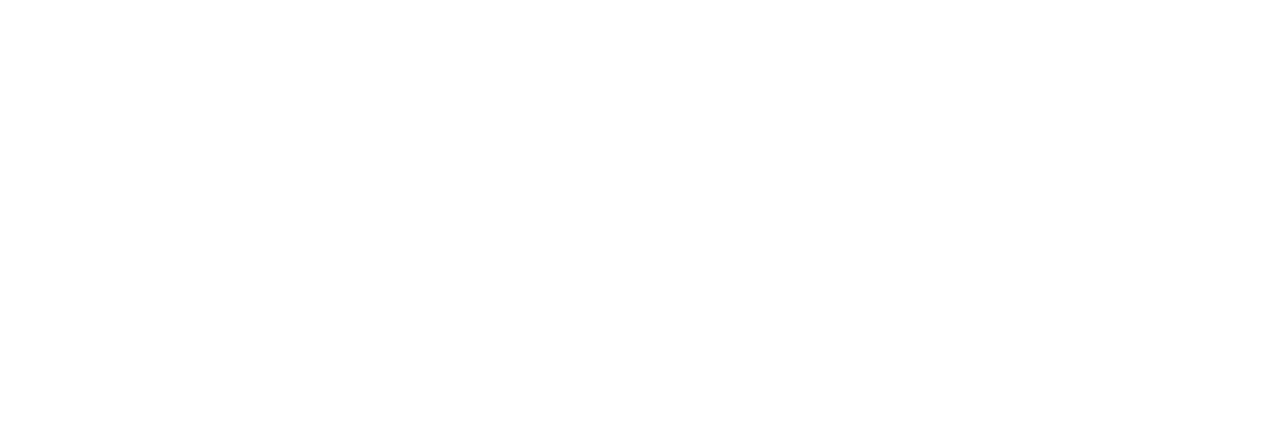
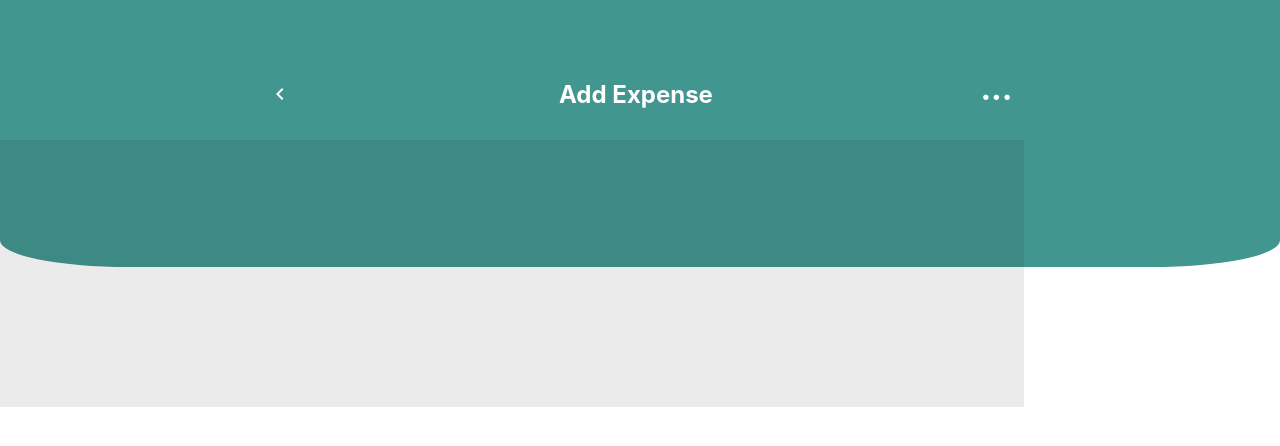
Before and after one commit to nitishpratap18/expense-tracker, a React (Create React App) app: page /add in a window 1280 px wide. Before the commit this address had no page. Shown: the top 446 px of the page. Built offline with nearby package versions, Linux system fonts and the light colour scheme.

Commit message:
setup AddExpense file

```diff
--- /dev/null
+++ b/src/Components/AddExpense.js
@@ -0,0 +1,21 @@
+import React from "react";
+import ChevronLeftIcon from '@material-ui/icons/ChevronLeft'
+const AddExpense  = ()=>{
+    return (
+        <>
+            <div>
+                <div style={{backgroundColor: "rgba(66, 150, 144, 1)", height:'33.33vh',width:'100vw', borderEndEndRadius:'10%', borderBottomLeftRadius:'10%'}}>
+                        <div style={{display:'flex', justifyContent:'space-evenly' , color:'white' , alignItems:'center',paddingTop:'6vh',}}>
+                                <ChevronLeftIcon ></ChevronLeftIcon>
+                                <h2>Add Expense</h2>
+                                <h1 style={{marginBottom:'2rem'}}>...</h1>
+                        </div>
+                        <div style={{width:"80vw", height:"33.3vh",backgroundColor:'rgba(0, 0, 0, 0.08)'}}>
+
+                        </div>
+                </div>
+            </div>
+        </>
+    )
+}
+export default AddExpense
--- a/src/Components/Routers.js
+++ b/src/Components/Routers.js
@@ -4,6 +4,7 @@
 import Transaction from "./Transaction";
 import SignUp from "./SignUp";
 import LoginPage from "./LoginPage";
+import AddExpense from "./AddExpense";
 const Routers = ()=>{
     return(
         <>
@@ -12,12 +13,15 @@
                 <Link to='/'style={{textDecoration:'none'}} ></Link>
                 <Link to='/signin'style={{textDecoration:'none'}} ></Link>
                 <Link to='/signup' style={{textDecoration:'none'}} ></Link>
+                <Link to='/add' style={{textDecoration:'none'}} ></Link>
                 <Routes>
 
                     <Route exact path="/getStarted" element={<Transaction/>}/>
                     <Route exact path="/" element={<OnBoarding/>}/>
                     <Route exact path="/signin" element={<LoginPage/>}/>
                     <Route exact path="/signup" element={<SignUp/>}/>
+                    <Route exact path="/signup" element={<SignUp/>}/>
+                    <Route exact path="/add" element={<AddExpense/>}/>
                 </Routes>
             </Router>
         </>
--- a/src/Components/Transaction.js
+++ b/src/Components/Transaction.js
@@ -3,6 +3,7 @@
 import ArrowUpwardIcon from '@material-ui/icons/ArrowUpward'
 import TransactionList from "./TransactionList";
 import AddIcon from "@material-ui/icons/Add"
+import addExpense from "./AddExpense";
 function Transaction() {
     var tempObject ={
         nameOfUser :'Nitish Pratap Yadav',
@@ -15,7 +16,7 @@
             <div className="rectangle-9" style={{position: "absolute", width: '100vw',height:'15rem',left:'0px',top:'0px' ,backgroundColor:'rgba(66, 150, 144, 1)',borderBottomRightRadius: '20%',borderBottomLeftRadius: '20%',color:'rgba(255, 255, 255, 1)'}}>
                 <p style={{marginTop:'5rem', marginRight:'70vw',}}>Good Morning,</p>
                 <div style={{display :'flex',marginTop:'-2rem',}}>
-                    <h2 style={{paddingLeft:'1rem'}}>{tempObject.nameOfUser}</h2>
+                    <h2 style={{paddingLeft:'1rem', fontSize:'4vw%'}}>{tempObject.nameOfUser}</h2>
                     <NotificationsIcon style={{paddingLeft:'10rem', fontWeight: '600',}}></NotificationsIcon>
                 </div>
             </div>
@@ -46,7 +47,9 @@
                     <TransactionList></TransactionList>
                 </div>
                 <div style={{color :'white' ,fontSize:"1rem" , backgroundColor:'green', borderRadius:'50%', width:'20vw',height:'20vw',marginLeft:'35%'}}>
-                    <AddIcon style={{textAlign:'center',marginTop:'1.7rem'}}  c></AddIcon>
+                   <a href="/add">
+                    <AddIcon style={{textAlign:'center',marginTop:'1.7rem'}} ></AddIcon>
+                   </a>
                 </div>
             </div>
 
```
